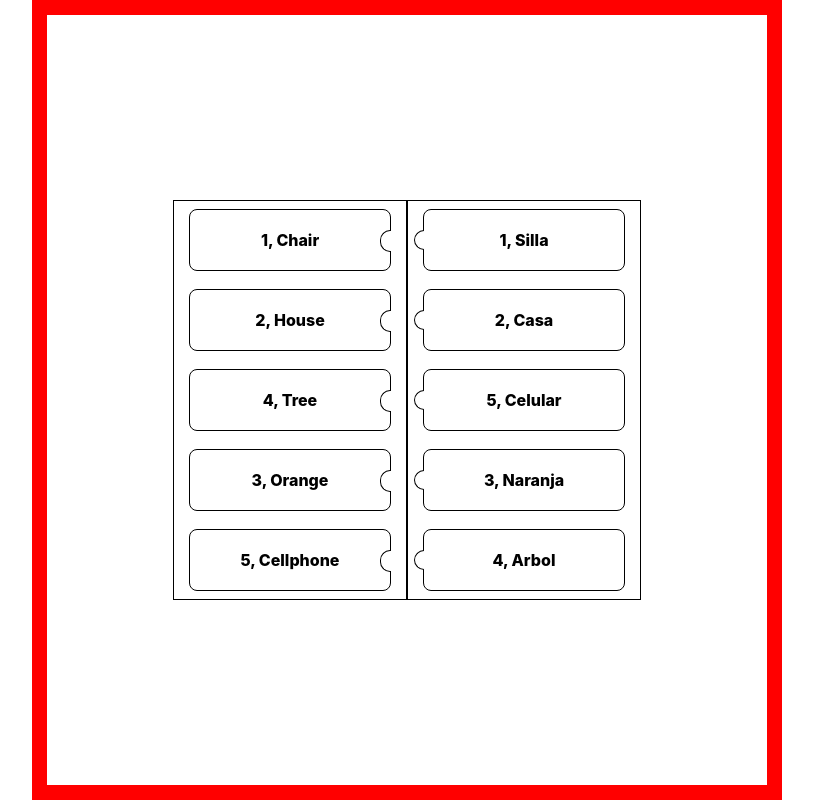
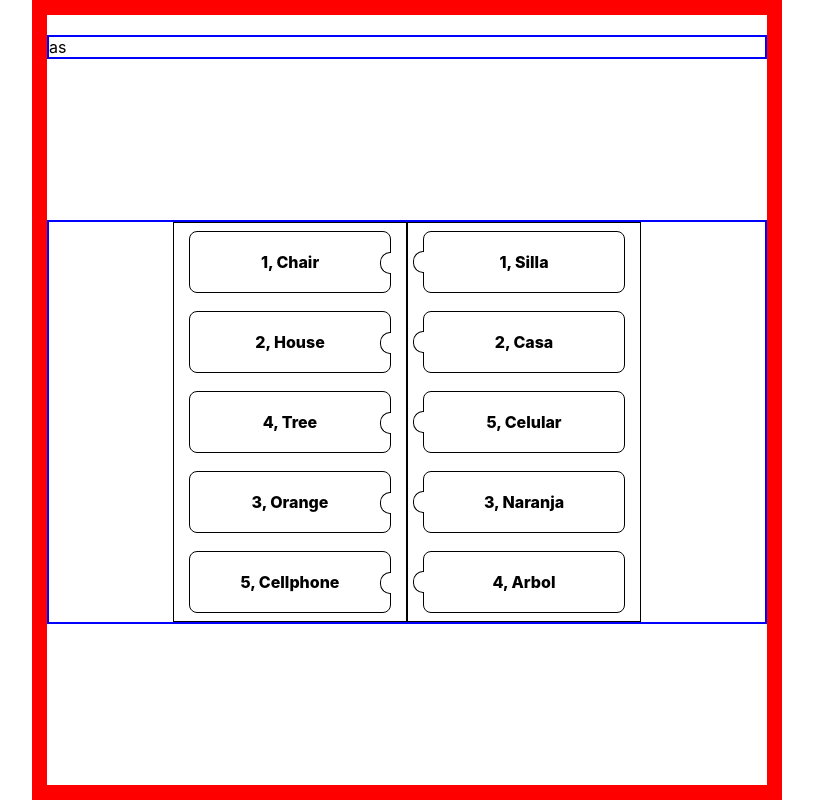
Before and after one commit to EdRafCas/tap_and_match_app, a React (Create React App) app: page / in a window 1280 px wide. Shown: the whole page, without its empty margins (233-1046 px from the left). Built offline with nearby package versions, Linux system fonts and the light colour scheme.

Commit message:
changes to css display

```diff
--- a/src/App.js
+++ b/src/App.js
@@ -55,6 +55,7 @@ const App = () => {
 
   return (
     <div className='container' >
+      <div className='progressBar' >as</div>
       <Columns
         ShuffledList={ShuffledList}
         ShuffledList2={ShuffledList2}/>
--- a/src/App.scss
+++ b/src/App.scss
@@ -10,7 +10,7 @@
 .container{
       display:flex;
       margin:auto;
-      flex-direction:row;
+      flex-direction:column;
       justify-content: center;
       align-items:center;
       max-width:750px;
@@ -23,6 +23,20 @@
       background-position: top center;
       background-size: contain;
       */
+      .progressBar{
+            margin-top:20px;
+            border:2px blue solid;
+            width:100%;
+      }
+      .column-container{
+            border:2px blue solid;
+
+            width:100%;
+            display:flex;
+            margin:auto;
+            flex-direction:row;
+            justify-content: center;
+      }
 }
 
 .inner-container{
@@ -86,16 +100,16 @@
 
 .right-jigsaw{
       position:absolute;
-      left:-10px;
-      top:20px;
+      left:-11px;
       width:10px;
       height:20px;
       border-radius: 10px 0px 0px 10px;
       border:1px black solid;
       border-right:none;
-      background-color: white;
+      background-color:white;
       overflow:hidden;
       opacity:1;
+      box-sizing: content-box;
 
 
 
--- a/src/Components/AnimationCheck.js
+++ b/src/Components/AnimationCheck.js
@@ -23,7 +23,6 @@ const CheckIcon = styled.div`
 const CheckJigsawRight =styled.div`
       position:absolute;
       left:-11px;
-      top:20px;
       width:10px;
       height:20px;
       border-radius: 10px 0px 0px 10px;
@@ -92,7 +91,7 @@ const AnimationCheck= ({item, rightside}) => {
 
       },[item])
 
-      const checkContainer = item.completed? (
+      const checkContainer = loadGif? (
             <img src={MatchGif} alt={"Completed"}/>
       ) : ("meh");
 
@@ -106,17 +105,16 @@ const AnimationCheck= ({item, rightside}) => {
                   {loadGif?
                   <>
                         {rightside?
-                  <>
                         <CheckIcon className='check_container'>
                               <CheckJigsawRight/>
                               {checkContainer}
                         </CheckIcon>
-                  </>
                         :
                         <CheckIcon className='check_container'>
                               <CheckJigsawLeft/>
                               {checkContainer}
-                  </CheckIcon>}
+                        </CheckIcon>
+                        }
                   </>
                   :
                   <OverlayContainer onClick={(e)=>{e.stopPropagation();e.preventDefault();}}>
--- a/src/Components/Columns.js
+++ b/src/Components/Columns.js
@@ -38,7 +38,7 @@ const Columns = ({ShuffledList, ShuffledList2}) => {
 
 
       return (
-            <>
+            <div className='column-container'>
                   <div className='inner-container first-column'>
                         <>
                         {existingShuffledList.map((item, index)=>{
@@ -71,7 +71,7 @@ const Columns = ({ShuffledList, ShuffledList2}) => {
                         )})}
                         </>
                   </div>
-            </>
+            </div>
        );
 }
 
```
Lines whose indentation alone changed are shown as unchanged.
